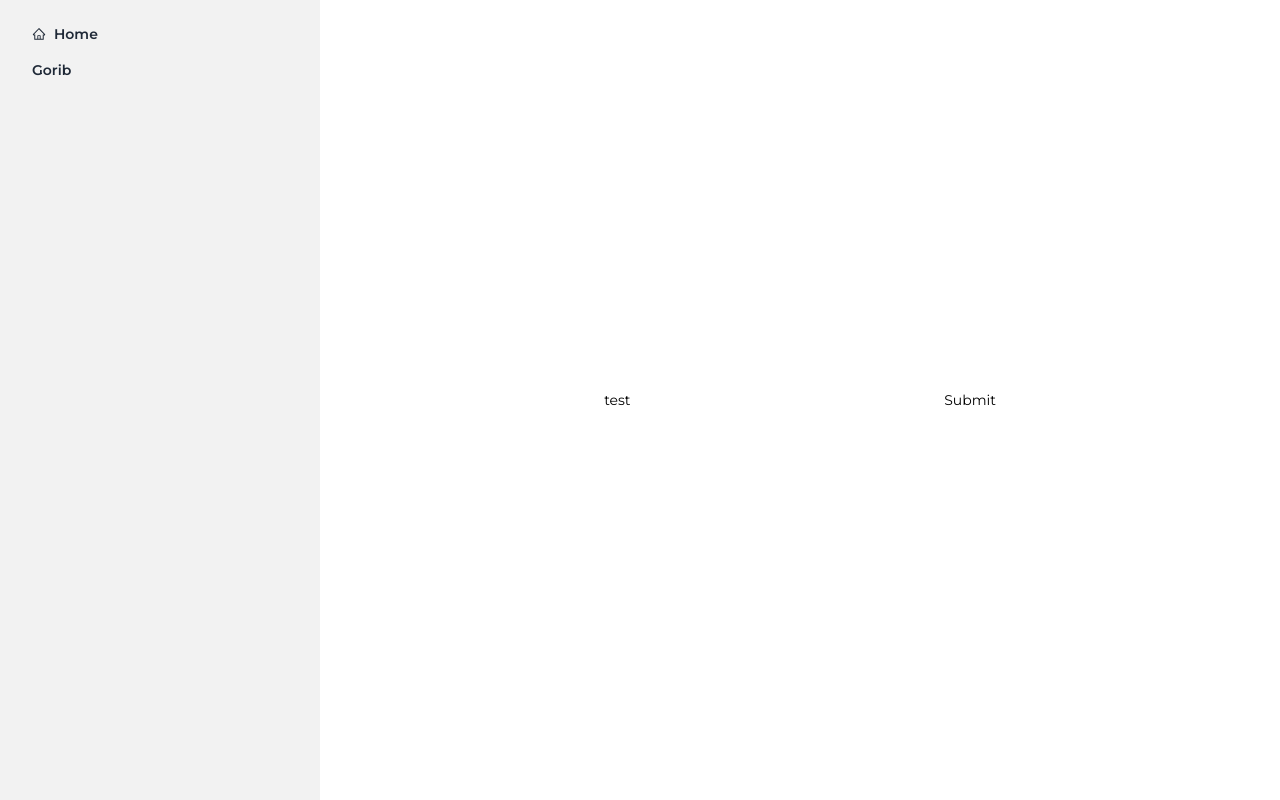
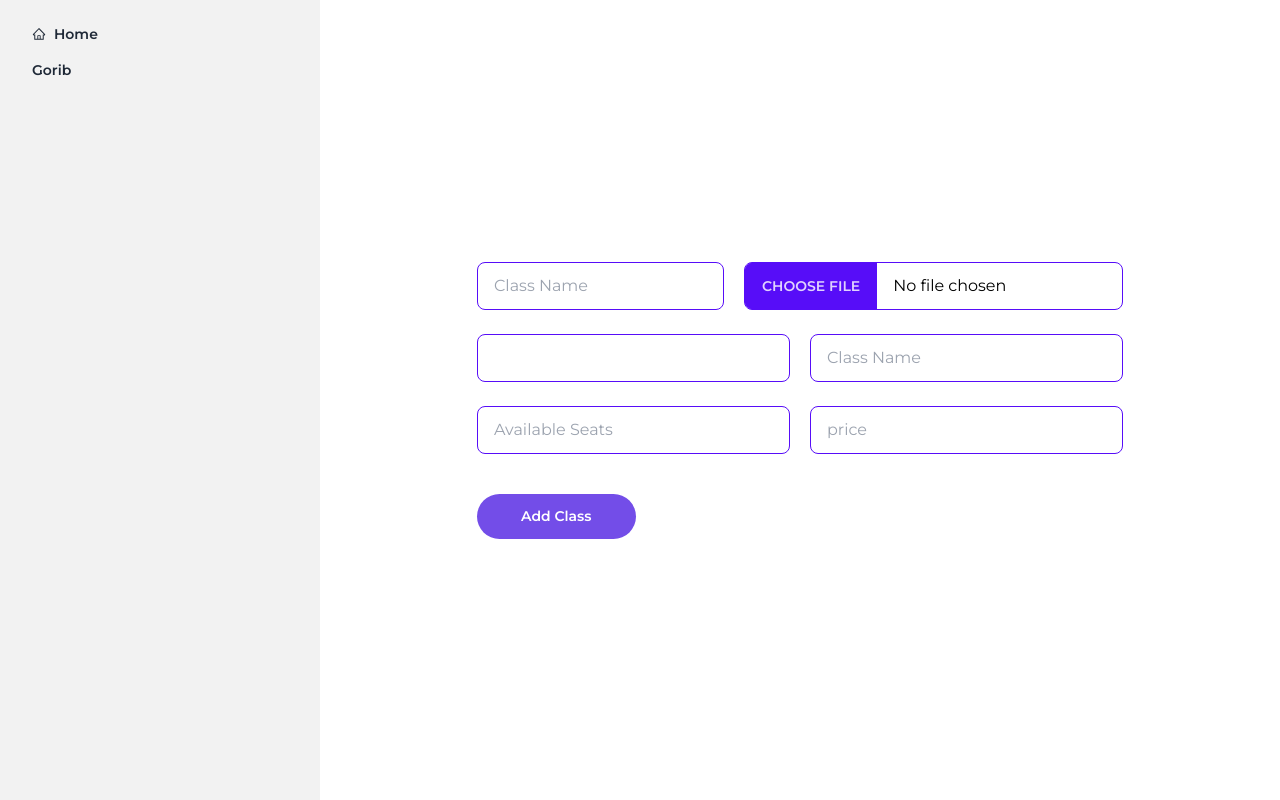
Before and after one commit to maruf-hasann/dance, a React (Vite) app: page /dashboard/add-classes in a window 1280 px wide. Built offline with nearby package versions, Linux system fonts and the light colour scheme; no server answers.

Commit message:
add class add to instructor page

```diff
--- /dev/null
+++ b/src/Components/GoogleLogin/HeadingText/Text.jsx
@@ -0,0 +1,11 @@
+import React from 'react';
+
+const Text = ({text}) => {
+    return (
+        <div>
+            <h1>{text}</h1>
+        </div>
+    );
+};
+
+export default Text;
--- a/src/Layout/Dashboard.jsx
+++ b/src/Layout/Dashboard.jsx
@@ -10,7 +10,7 @@ const Dashboard = () => {
 
   const [isAdmin] = useAdmin()
   const [isInstructor] = useInstructor();
-  console.log(isInstructor);
+  // console.log(isInstructor);
   return (
     <div className="drawer lg:drawer-open">
       <input id="my-drawer-2" type="checkbox" className="drawer-toggle" />
--- a/src/Pages/Instructors/AddClass/AddClass.jsx
+++ b/src/Pages/Instructors/AddClass/AddClass.jsx
@@ -1,26 +1,83 @@
-import React from 'react';
+import React from "react";
 import { useForm } from "react-hook-form";
+import useAuth from "../../../Hooks/useAuth";
+const api = import.meta.env.VITE_imgbb;
+
 const AddClass = () => {
+    const { user } = useAuth();
+    const apiUrl = `https://api.imgbb.com/1/upload?key=${api}`;
   const {
     register,
     handleSubmit,
     watch,
     formState: { errors },
   } = useForm();
-     const onSubmit = (data) => console.log(data);
+    const onSubmit = (data) => {
+        const formData = new FormData();
+        formData.append("image", data.image[0]);
+         fetch(apiUrl, {
+           method: "POST",
+           body: formData,
+         }).then((res) => res.json())
+        .then(imgResponse => {
+            if (imgResponse.success) {
+                const img = imgResponse.data.display_url
+                const { name, seats, price } = data;
+                const insertData = { name, image: img, email: user?.email, insName: user?.displayName, seats:parseInt(seats), price:parseInt(price),status:'Pending' }
+                console.log(insertData);
+          }
+        })
+
+  };
 
   console.log(watch("example"));
   return (
     <form onSubmit={handleSubmit(onSubmit)}>
-        {/* register your input into the hook by invoking the "register" function */}
-        <input defaultValue="test" {...register("example")} />
+      <div className="lg:flex gap-5">
+        <input
+          type="text"
+          placeholder="Class Name"
+          className="input input-bordered input-primary w-full max-w-xs"
+          {...register("name",{required:true})}
+        />
+        <input
+          type="file"
+          className=" w-[400px] file-input file-input-bordered file-input-primary "
+          {...register("image",{required:true})}
+        />
+      </div>
+      <div className="lg:flex gap-5 my-6">
+        <input
+          readOnly
+          type="text"
+          defaultValue={user?.displayName}
+          className="input input-bordered input-primary w-full max-w-xs"
 
-        {/* include validation with required or other standard HTML validation rules */}
-        <input {...register("exampleRequired", { required: true })} />
-        {/* errors will return when field validation fails  */}
-        {errors.exampleRequired && <span>This field is required</span>}
+        />{" "}
+        <input
+         readOnly
+          type="email"
+          placeholder="Class Name"
+          defaultValue={user?.email}
+          className="input input-bordered input-primary w-full max-w-xs"
 
-        <input type="submit" />
+        />{" "}
+      </div>
+      <div className="lg:flex gap-5">
+        <input
+          type="text"
+          placeholder="Available Seats"
+          className="input input-bordered input-primary w-full max-w-xs"
+          {...register("seats",{required:true})}
+        />{" "}
+        <input
+          {...register("price",{required:true})}
+          type="text"
+          placeholder="price"
+          className="input input-bordered input-primary w-full max-w-xs mb-10"
+        />{" "}
+      </div>
+      <input type="submit" value="Add Class" className="custom_btn" />
     </form>
   );
 };
```
Lines whose indentation alone changed are shown as unchanged.
